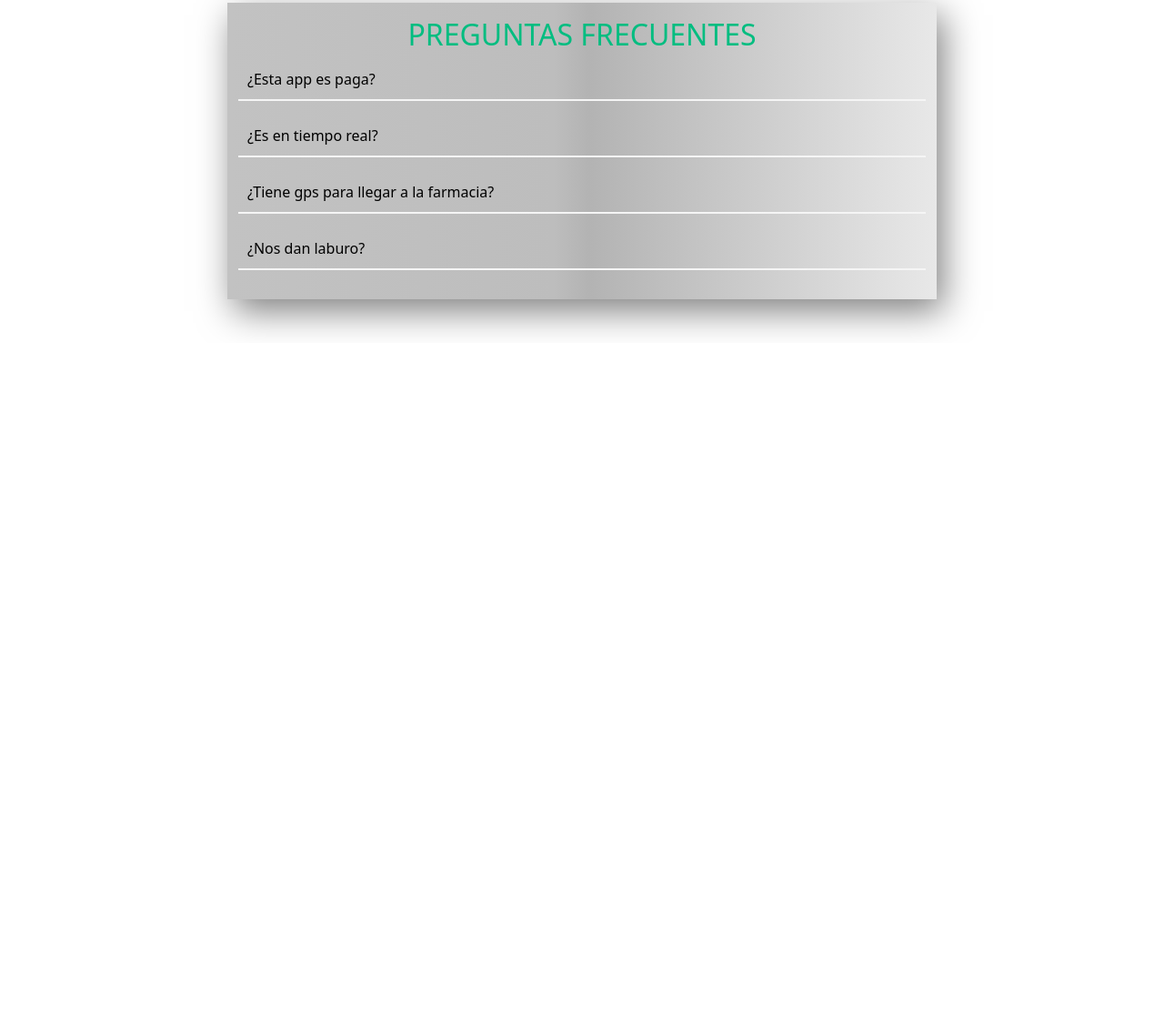
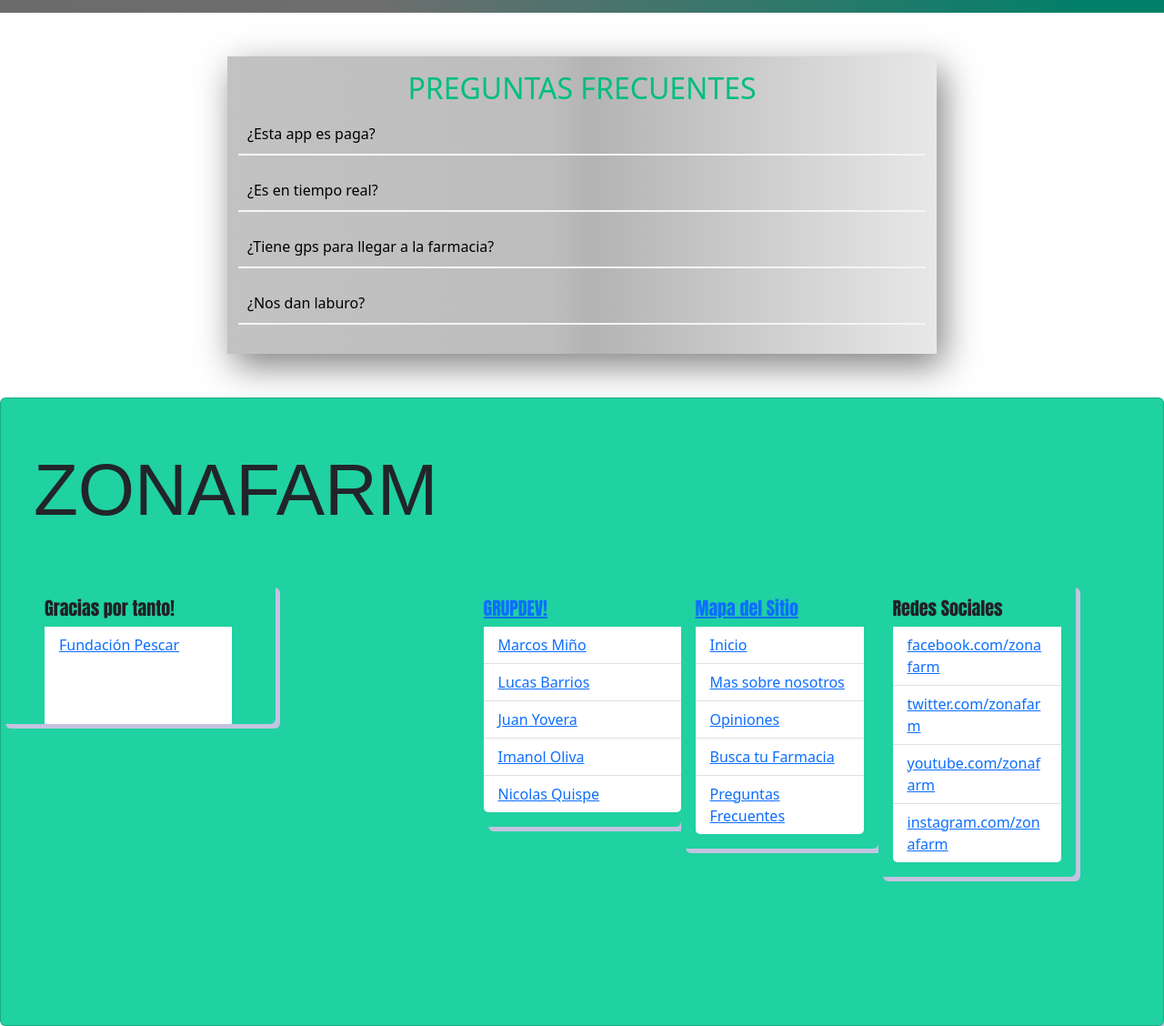
Before and after one commit to Marcos-mi/Encontra-tu-farmacia, a plain HTML site: page index.html in a window 1280 px wide. Shown: the part 927-2055 px from the top of the page at 91% size. Before the commit the page ends 1304 px from the top, so only its background shows below. Drawn offline with nearby package versions, Linux system fonts and the light colour scheme.

Commit message:
añado footer

```diff
--- a/index.html
+++ b/index.html
@@ -23,10 +23,10 @@
                 <a href="index.html"><img src="img/logo-transparente.png"  alt="logo" class="logo-celular"></a>
                 <div class="collapse navbar-collapse" id="navbarCollapse">
                     <ul class="navbar-nav me-auto mb-2 mb-md-0">
-                        <li class="nav-item px-5 py-2 logoNav">
+                        <li class="nav-item  py-2 logoNav">
                            <img src="img/logo-transparente.png" alt="logo" class="d-none">
                         </li>
-                        <li class="nav-item px-5 py-3">
+                        <li class="nav-item  py-3">
                             <a href="index.html" class="logo">
                                 <h2>ZonaFarm</h2>
                             </a>
@@ -39,6 +39,9 @@
                         </li>
                         <li class="nav-item px-5  py-4">
                             <a class="nav-link>" href="nosotros.html">Sobre nosotros</a>
+                        </li>
+                        <li class="nav-item px-5  py-4">
+                            <a class="nav-link>" href="nosotros.html">Centros de vacunación</a>
                         </li>
                         <li class="nav-item px-5 py-4">
                             <a class="nav-link>" href="opinion.html">Dejanos tu comentarios</a>
@@ -53,9 +56,10 @@
 
     <main class="main">
         <div class="row">
-            <div class="col-12 text-center text-danger">
-                <h1>Titulo del carrusel</h1>
+            <div class="col-12 text-left text-danger">
+                <h1>BIENVENIDO A ZONAFARM</h1>
             </div>
+            <p>Lorem ipsum dolor sit amet consectetur adipisicing elit. Numquam magni accusantium quia accusamus voluptate veniam, amet consequuntur autem sunt temporibus.</p>
         </div>
         <!-- carrusel-->
     <section class="fondo-carrusel">
@@ -89,12 +93,66 @@
             </section>
         </div>
     </main>
-    <footer>
+        <footer>
+            <div class="card">
+            <div class="row">
+                <div class="titulo col-12 px-5">
+                    <h1>ZONAFARM</h1>
+                </div>
+                <div class="col-3">
+                  <div class="card  px-5 py-3" style="border: none; text-decoration: none;">
+                    <h5>Gracias por tanto!</h5>
 
-    </footer>
+                  <ul class="list-group list-group-flush" style="border: none;">
+                    <li class="list-group-item"><a href="http://www.pescar.org.ar" target="_blank">Fundación Pescar</a>
+                    <p>Nos brinda acompañamiento en nuestra inserción laboral atreves de la capacitación.</p></li>
+                    <li class="list-group-item"><a href="https://www.jpmorgan.com" target="_blank"> JP Morgan</a>
+                    <p>Auspicia nuestra capacitación en Fundación Pescar con Formación Técnica.</p></li>
+                    <li class="list-group-item"><a href="linkedin.com/in/ailen-siccardi" target="_parent">Ailén Siccardi </a>
+                    <p>Nos acompaña en el día a día en Formación Personal y mucho mas.</p></li>
+
+                  </ul>
+                    </div>
+                    </div>
+                    <div class="col-2"></div>
+                <div class="card col-2 px-0 py-3" style="border: none;">
+                  <h5><a href="nosotros.html"> GRUPDEV!</a></h5>
+
+                <ul class="list-group list-group-flush">
+
+                  <li class="list-group-item"><a href="nosotros.html">Marcos Miño</a></li>
+                  <li class="list-group-item"><a href="nosotros.html"> Lucas Barrios</a></li>
+                  <li class="list-group-item"><a href="nosotros.html"> Juan Yovera</a></li>
+                  <li class="list-group-item"><a href="nosotros.html"> Imanol Oliva</a></li>
+                  <li class="list-group-item"><a href="nosotros.html"> Nicolas Quispe</a></li>
+                </ul>
+              </div>
+              <div class="card col-2 py-3 px-3" style="border: none;">
+               <h5><a href="index.html"> Mapa del Sitio</a></h5>
+
+              <ul class="list-group list-group-flush" >
+                <li class="list-group-item"><a href="index.html">Inicio</a></li>
+                <li class="list-group-item"><a href="#">Mas sobre nosotros</a></li>
+                <li class="list-group-item"><a href="#">Opiniones</a></li>
+                <li class="list-group-item"><a href="#">Busca tu Farmacia</a></li>
+                <li class="list-group-item"><a href="#">Preguntas Frecuentes</a></li>
+              </ul>
+                </div>
+              <div class="card col-2 px-3 py-3" style="border: none;">
+                <h5>Redes Sociales</h5>
+
+              <ul class="list-group list-group-flush">
+                <li class="list-group-item"><a href="https://facebook.com" target="_blank"> facebook.com/zonafarm</a></li>
+                <li class="list-group-item"><a href="https://twitter.com" target="_blank"> twitter.com/zonafarm</a></li>
+                <li class="list-group-item"><a href="https://youtube.com" target="_blank"> youtube.com/zonafarm</a></li>
+                <li class="list-group-item"><a href="https://instagram.com" target="_blank"> instagram.com/zonafarm</a></li>
+              </ul>
+                </div>
 
 
-
+                </div>
+              </div>
+        </footer>
 
 </body>
 </html>
```
